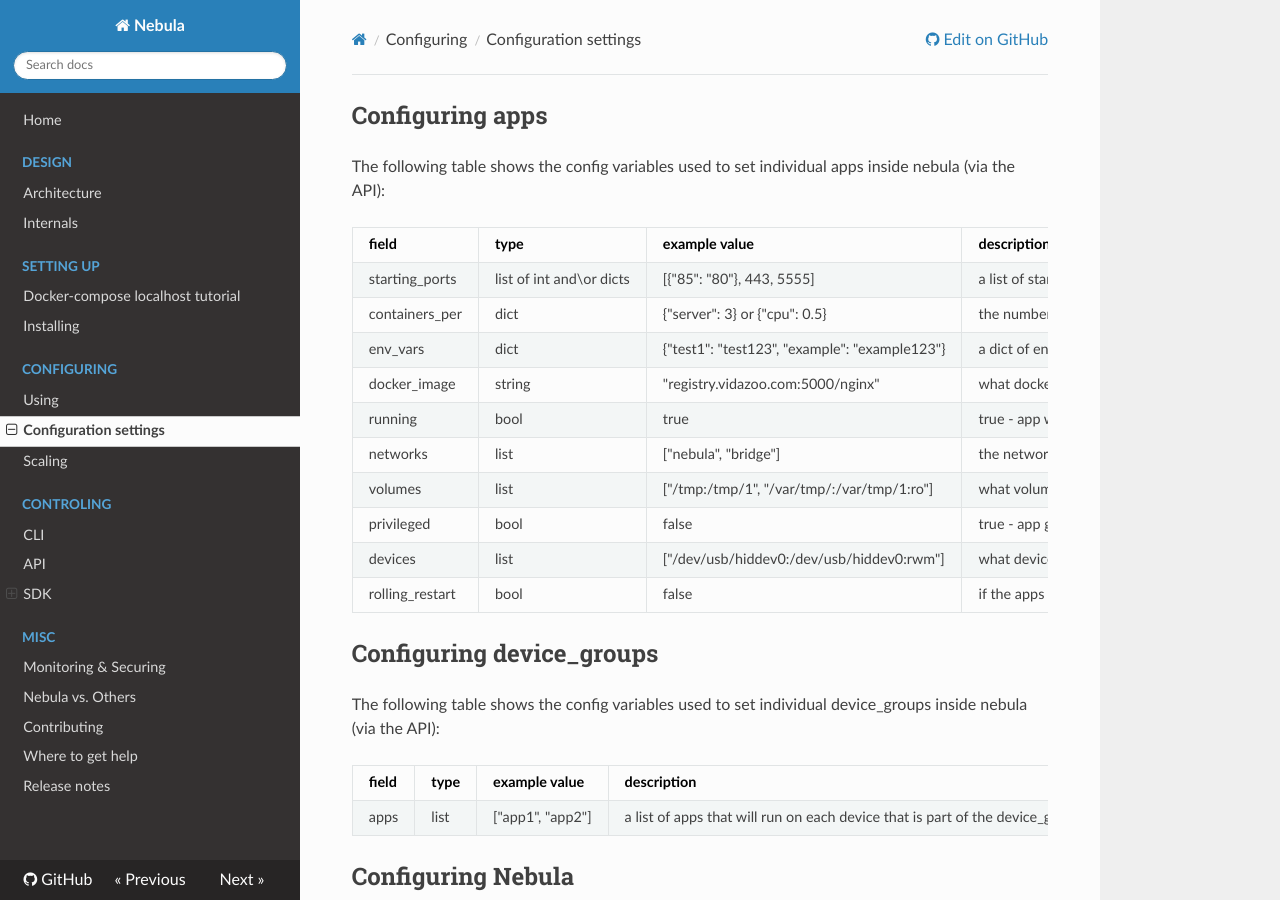
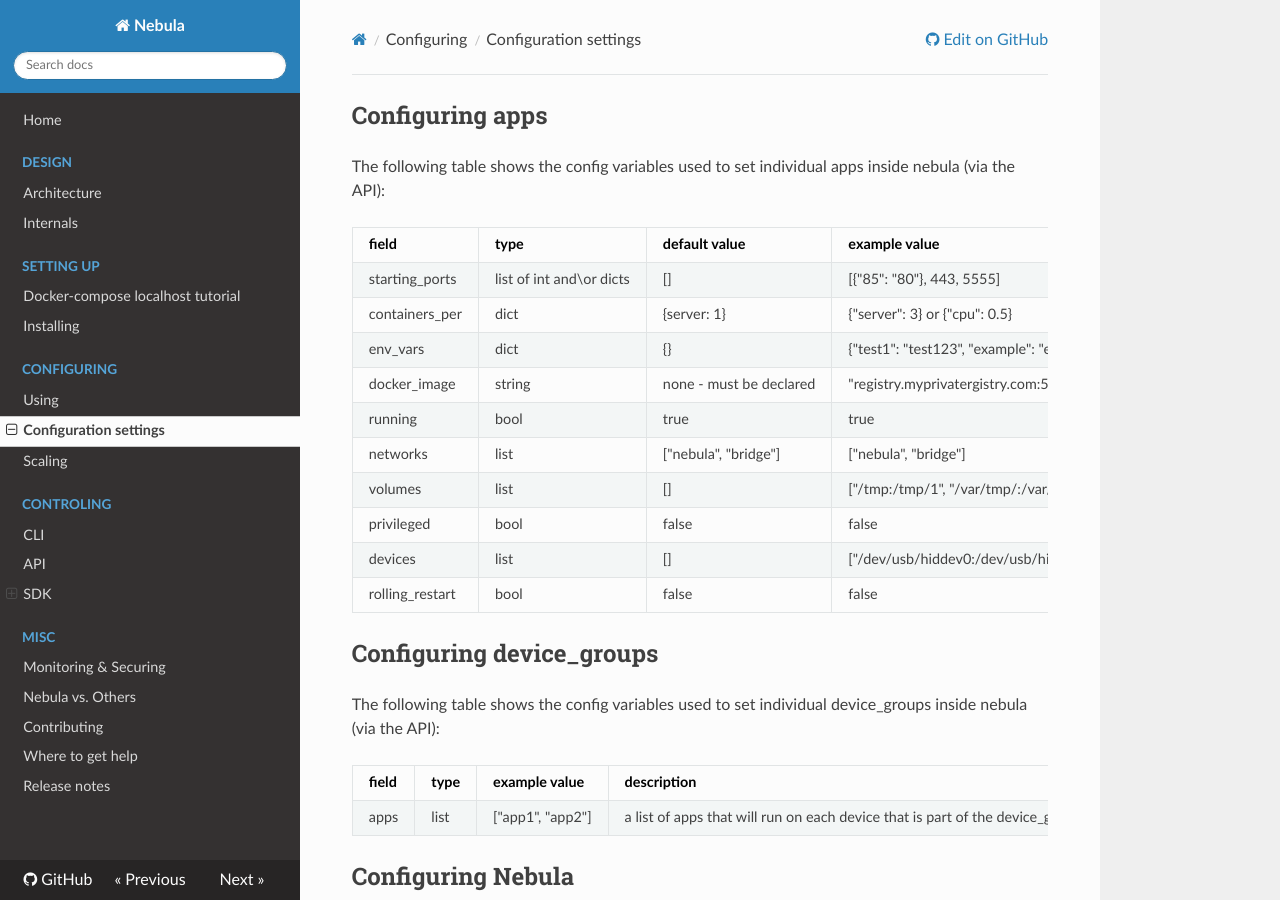
Before and after one commit to nebula-orchestrator/docs, an MkDocs documentation site: the page built from docs/config.md, in a window 1280 px wide and 900 px high. Built offline with MkDocs 1.6.1, drawn with Linux system fonts in a browser that asks for light colours; nearby versions of some CDN libraries; old or Windows-style settings are respelled for this version of MkDocs; some of the changed lines change nothing that is shown.

Commit message:
adding sane default to app configuration

````diff
--- a/docs/api.md
+++ b/docs/api.md
@@ -22,7 +22,7 @@
 ```
 
 # Create app
-create a new app inside the Nebula cluster
+create a new app inside the Nebula cluster, the docker_image is required with the rest of the parameters getting default values if not declared.
 
  **request**
 
@@ -356,7 +356,7 @@
 ```
 
 # Update all of app params (POST)
-update a Nebula app config, all the parameters needs to be overwritten at once (POST only), for updating only some of the app parameters use PUT instead.
+update a Nebula app config, all the parameters needs to be overwritten at once (POST only), for updating only some of the app parameters use PUT instead, the docker_image is required with the rest of the parameters reverting to default values if not declared.
 
  **request**
 
--- a/docs/config.md
+++ b/docs/config.md
@@ -2,18 +2,18 @@
 
 The following table shows the config variables used to set individual apps inside nebula (via the API):
 
-| field              | type                     | example value                                 | description                                                                                                                                                                                                                                                                                                                                                                                                                              |
-|--------------------|--------------------------|-----------------------------------------------|------------------------------------------------------------------------------------------------------------------------------------------------------------------------------------------------------------------------------------------------------------------------------------------------------------------------------------------------------------------------------------------------------------------------------------------|
-| starting_ports     | list of int and\or dicts | [{"85": "80"}, 443, 5555]                     | a list of starting ports to bind the work containers, if ints the host port & the container port will be the same value, if dict it will follow the {"host_port":"container_port"} format, note that due to JSON format if using a dict values must be passed as strings (with ""), if using ints values must not be passed as strings, mixing and matching is allowed, for example a worker server with 8 CPU's & containers_per={"cpu": 3} and starting_ports=[{"81": "80"}] will have 24 containers binding to port 81 to port 104, so your worker-node LB can bind to port 80 and redirect traffic among the container on ports 81...104 which are bounded on the host & redirect to port 80 inside the container, an HAProxy config example can be found at [example-config](https://github.com/nebula-orchestrator/nebula/blob/master/docs/haproxy.cfg), use [] for non |
-| containers_per     | dict                         | {"server": 3} or {"cpu": 0.5}             | the number of containers to run on each worker node, possible keys are {"server": int}, {instance": int} & {cpu": int/float}, server and instance are both the same and will load x number of containers on each node, cpu will load x containers per cpu on each node                                                                                                                                                                                                                                                                                                                                                                          |
-| env_vars           | dict                     | {"test1": "test123", "example": "example123"} | a dict of envvars that will be passed to each work containers, use {} for non                                                                                                                                                                                                                                                                                                                                                                            |
-| docker_image       | string                   | "registry.vidazoo.com:5000/nginx"             | what docker image to run, note that it's currently not possible to set a different starting command then the one set in the container Dockerfile                                                                                                                                                                                                                                                                                          |
-| running            | bool                     | true                                          | true - app will run, false - stops said app                                                                                                                                                                                                                                                                                                                                                                                              |
-| networks           | list                     | ["nebula", "bridge"]                          | the networks containers will be part of, if you wish to use "host" or "none" networks make sure that they are alone in the list (["host"] or ["none"]), a default bridge user network named "nebula" is also added in any case which is not "host" or "none", the "nebula" network can either be added explicitly (["nebula", "example-net"]) or implicitly (["example-net"]) and will also be added if an empty list is set ([]), note that aside from the default "nebula" network (& Docker default networks of "bridge", "none", "host") you will have to create what networks you wish to use manually on the worker prior to using them, the main advantage of the default "nebula" user network over the "bridge" network is that it allows container name based discovery so if you have a server with 2 containers named "con1" and "con2" you can ping from "con1" to "con2" just by using "ping con2" from inside "con1"                                                                                                                                                                                                                                                                                                                                                               |
-| volumes            | list                     | ["/tmp:/tmp/1", "/var/tmp/:/var/tmp/1:ro"]    | what volumes to mount inside the containers ,follows docker run -v syntax of host_path:container_path:ro/rw, use [] for non                                                                                                                                                                                                                                                                                                                                                                                            |
-| privileged         | bool                     | false                                         | true - app gets privileged permissions, false - no privileged permissions                                                                                                                                                                                                                                                                                                                                                                                              |
-| devices            | list                     | ["/dev/usb/hiddev0:/dev/usb/hiddev0:rwm"]     | what devices to grant the containers access ,follows docker run --device of host_path:container_path:ro/rwm, use [] for non                                                                                                                                                                                                                                                                                                                                                                                              |
-| rolling_restart    | bool                     | false                                         | if the apps should be updated using a rolling restart or not, unless you configure the "containers_per" param to be higher then 1 container of the app on each device will have no affect                                                                                                                                                                                                                                                |
+| field              | type                     | default value            | example value                                 | description                                                                                                                                                                                                                                                                                                                                                                                                                              |
+|--------------------|--------------------------|--------------------------|-----------------------------------------------|------------------------------------------------------------------------------------------------------------------------------------------------------------------------------------------------------------------------------------------------------------------------------------------------------------------------------------------------------------------------------------------------------------------------------------------|
+| starting_ports     | list of int and\or dicts | []                       | [{"85": "80"}, 443, 5555]                     | a list of starting ports to bind the work containers, if ints the host port & the container port will be the same value, if dict it will follow the {"host_port":"container_port"} format, note that due to JSON format if using a dict values must be passed as strings (with ""), if using ints values must not be passed as strings, mixing and matching is allowed, for example a worker server with 8 CPU's & containers_per={"cpu": 3} and starting_ports=[{"81": "80"}] will have 24 containers binding to port 81 to port 104, so your worker-node LB can bind to port 80 and redirect traffic among the container on ports 81...104 which are bounded on the host & redirect to port 80 inside the container, an HAProxy config example can be found at [example-config](https://github.com/nebula-orchestrator/nebula/blob/master/docs/haproxy.cfg), use [] for non |
+| containers_per     | dict                     | {server: 1}              | {"server": 3} or {"cpu": 0.5}                 | the number of containers to run on each worker node, possible keys are {"server": int}, {instance": int} & {cpu": int/float}, server and instance are both the same and will load x number of containers on each node, cpu will load x containers per cpu on each node                                                                                                                                                                                                                                                                                                                                                                          |
+| env_vars           | dict                     | {}                       | {"test1": "test123", "example": "example123"} | a dict of envvars that will be passed to each work containers, use {} for non                                                                                                                                                                                                                                                                                                                                                                            |
+| docker_image       | string                   | none - must be declared  | "registry.myprivatergistry.com:5000/nginx"    | what docker image to run, note that it's currently not possible to set a different starting command then the one set in the container Dockerfile                                                                                                                                                                                                                                                                                          |
+| running            | bool                     | true                     | true                                          | true - app will run, false - stops said app                                                                                                                                                                                                                                                                                                                                                                                              |
+| networks           | list                     | ["nebula", "bridge"]     | ["nebula", "bridge"]                          | the networks containers will be part of, if you wish to use "host" or "none" networks make sure that they are alone in the list (["host"] or ["none"]), a default bridge user network named "nebula" is also added in any case which is not "host" or "none", the "nebula" network can either be added explicitly (["nebula", "example-net"]) or implicitly (["example-net"]) and will also be added if an empty list is set ([]), note that aside from the default "nebula" network (& Docker default networks of "bridge", "none", "host") you will have to create what networks you wish to use manually on the worker prior to using them, the main advantage of the default "nebula" user network over the "bridge" network is that it allows container name based discovery so if you have a server with 2 containers named "con1" and "con2" you can ping from "con1" to "con2" just by using "ping con2" from inside "con1"                                                                                                                                                                                                                                                                                                                                                               |
+| volumes            | list                     | []                       | ["/tmp:/tmp/1", "/var/tmp/:/var/tmp/1:ro"]    | what volumes to mount inside the containers ,follows docker run -v syntax of host_path:container_path:ro/rw, use [] for non                                                                                                                                                                                                                                                                                                                                                                                            |
+| privileged         | bool                     | false                    | false                                         | true - app gets privileged permissions, false - no privileged permissions                                                                                                                                                                                                                                                                                                                                                                                              |
+| devices            | list                     | []                       | ["/dev/usb/hiddev0:/dev/usb/hiddev0:rwm"]     | what devices to grant the containers access ,follows docker run --device of host_path:container_path:ro/rwm, use [] for non                                                                                                                                                                                                                                                                                                                                                                                              |
+| rolling_restart    | bool                     | false                    | false                                         | if the apps should be updated using a rolling restart or not, unless you configure the "containers_per" param to be higher then 1 container of the app on each device will have no affect                                                                                                                                                                                                                                                |
 
 
 ## Configuring device_groups
````
